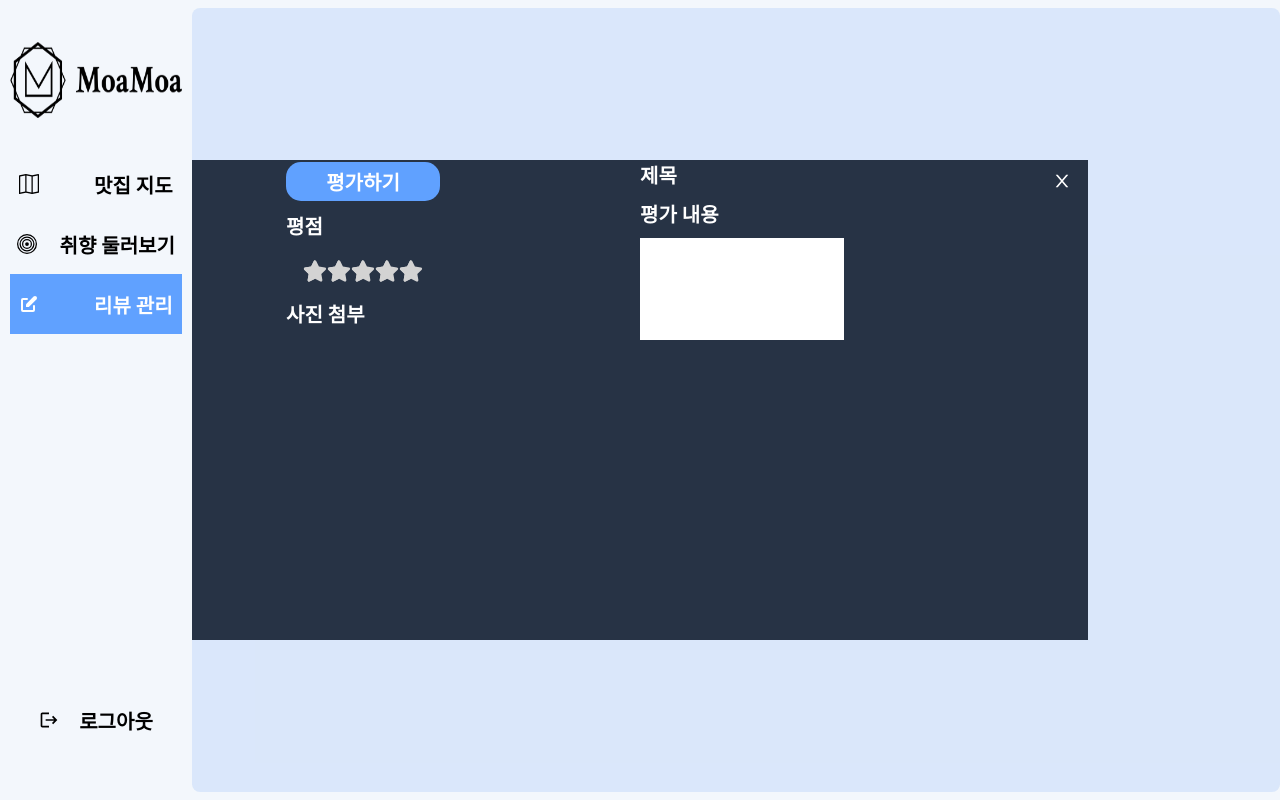
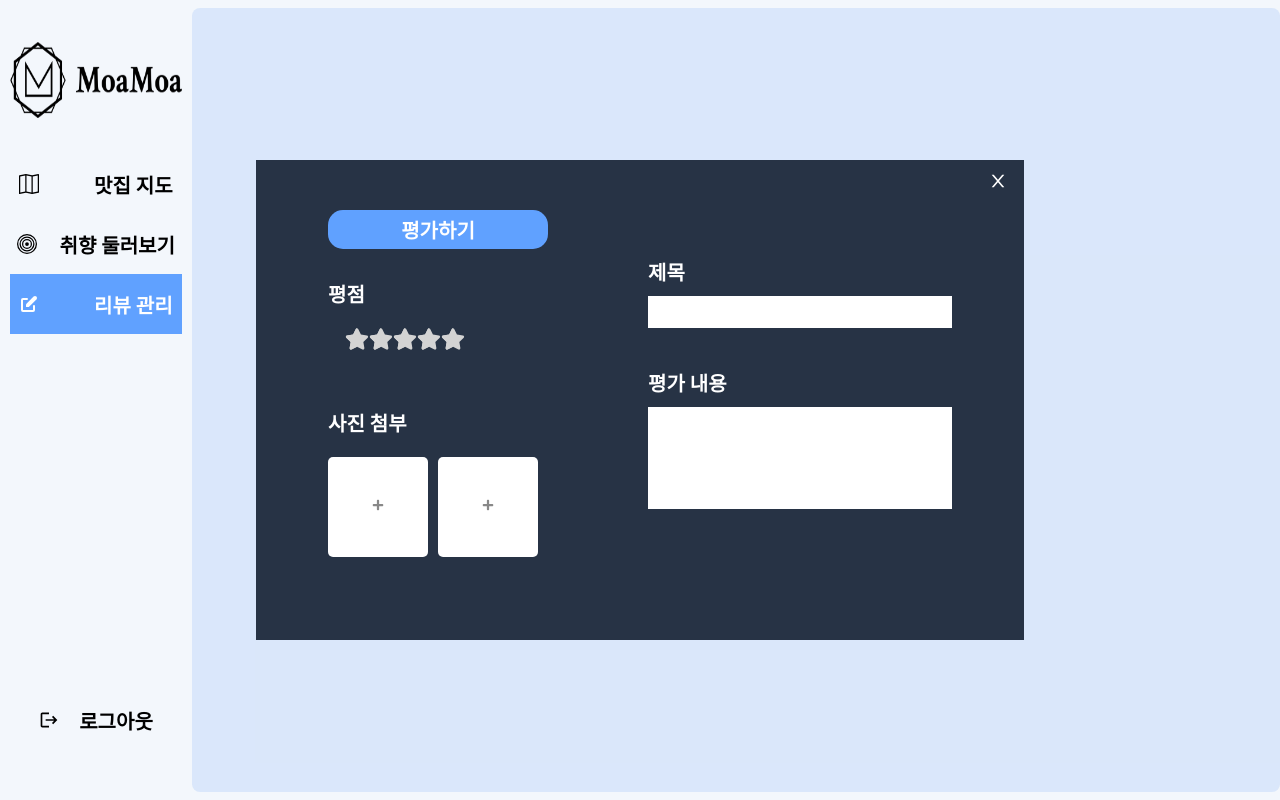
Before and after one commit to hooooooni/moamoa_front, a React (Vite) app: page /App/Myreview in a window 1280 px wide. Both pictures are taken after a click on the button "수정". Built offline with nearby package versions, Linux system fonts and the light colour scheme.

Commit message:
Feat: 평가하기 모달 완성 (사진 업로드 포함)

```diff
--- a/src/Modals/StarModal/StarModal.jsx
+++ b/src/Modals/StarModal/StarModal.jsx
@@ -1,16 +1,47 @@
-import React, { useEffect, useRef } from "react";
-import * as S from "./styled"
+// StarModal.jsx
+import React, { useEffect, useRef, useState } from "react";
+import * as S from "./styled";
 import { AiOutlineClose } from "react-icons/ai";
+import { FaPlus } from "react-icons/fa";
 import StarRating from "../../components/StarRating/StarRating";
-
-
 
 export default function StarModal({ setStarmodalOpen }) {
     const modalRef = useRef();
+    const imgRef = useRef();
+    const [imgFile, setImgFile] = useState(null);
+    const imgRef2 = useRef();
+    const [imgFile2, setImgFile2] = useState(null);
+
 
     const handleClickOutside = (event) => {
         if (modalRef.current && !modalRef.current.contains(event.target)) {
             setStarmodalOpen(false);
+        }
+    };
+
+    const handleImageBoxClick = () => {
+        imgRef.current.click(); // 이미지 업로드 input 클릭
+    };
+
+    const handleImageChange = (event) => {
+        const file = event.target.files[0];
+        if (file) {
+            const reader = new FileReader();
+            reader.readAsDataURL(file);
+            reader.onloadend = () => {
+                setImgFile(reader.result);
+            };
+        }
+    };
+
+    const handleImageChange2 = (event) => {
+        const file = event.target.files[0];
+        if (file) {
+            const reader = new FileReader();
+            reader.readAsDataURL(file);
+            reader.onloadend = () => {
+                setImgFile2(reader.result); // 두 번째 이미지 상태 업데이트
+            };
         }
     };
 
@@ -33,9 +64,47 @@ export default function StarModal({ setStarmodalOpen }) {
                         <S.Star_Left_Title>평점</S.Star_Left_Title>
                         <StarRating />
                         <S.Star_Left_Image_Title>사진 첨부</S.Star_Left_Image_Title>
+                        <S.Star_Left_Images>
+                            <S.Star_Left_Image_Container onClick={handleImageBoxClick}>
+                                {imgFile ? (
+                                    <S.Star_Left_Image_1 src={imgFile} alt="업로드된 이미지" />
+                                ) : (
+                                    <S.Star_Left_Image_Placeholder>
+                                        <FaPlus />
+                                    </S.Star_Left_Image_Placeholder>
+                                )}
+                            </S.Star_Left_Image_Container>
+                            <input
+                                type="file"
+                                accept="image/*"
+                                id="profileImg"
+                                onChange={handleImageChange}
+                                ref={imgRef}
+                                style={{ display: "none" }}
+                            />
+
+                            <S.Star_Left_Image_Container onClick={() => imgRef2.current.click()}>
+                                {imgFile2 ? (
+                                    <S.Star_Left_Image_1 src={imgFile2} alt="업로드된 이미지" />
+                                ) : (
+                                    <S.Star_Left_Image_Placeholder>
+                                        <FaPlus />
+                                    </S.Star_Left_Image_Placeholder>
+                                )}
+                            </S.Star_Left_Image_Container>
+                        </S.Star_Left_Images>
+                        <input
+                            type="file"
+                            accept="image/*"
+                            id="profileImg2"
+                            onChange={handleImageChange2}
+                            ref={imgRef2}
+                            style={{ display: "none" }}
+                        />
                     </S.Star_Left>
                     <S.Star_Right>
                         <S.Star_Right_Title>제목</S.Star_Right_Title>
+                        <S.Star_Right_Title_Input></S.Star_Right_Title_Input>
                         <S.Star_Right_Content>평가 내용</S.Star_Right_Content>
                         <S.Star_Right_Content_Input></S.Star_Right_Content_Input>
                     </S.Star_Right>
--- a/src/Modals/StarModal/styled.jsx
+++ b/src/Modals/StarModal/styled.jsx
@@ -14,13 +14,14 @@ export const Overlay = styled.div`
 
 export const StarContainer = styled.div`
     position: fixed;
-    width: 70%;
+    width: 60%;
     height: 60%;
     background-color: transparent;
     display: flex;
     flex-direction: column;
     align-items: center;
     background-color: #273345;
+    overflow: hidden;
 `;
 
 export const StarModalCloseBtn = styled.button`
@@ -37,8 +38,11 @@ export const StarModalCloseBtn = styled.button`
 export const Star = styled.div`
     display: flex;
     flex-direction: row;
+    position: absolute;
+    justify-content: center;
+    /* z-index: 1100; */
     align-items: center;
-    margin-left: 150px;
+    margin: 50px 0px 0px 0px;
 `;
 
 export const Star_Left = styled.div`
@@ -47,7 +51,7 @@ export const Star_Left = styled.div`
     color: white;
     font-size: 20px;
     font-weight: bold;
-    padding-right: 200px;
+    padding-right: 100px;
 `;
 
 export const Star_Title = styled.div`
@@ -66,14 +70,45 @@ export const Star_Left_Title = styled.div`
     color: white;
     font-size: 20px;
     font-weight: bold;
-    padding: 0px 0px 10px 0px;
+    padding: 20px 0px 10px 0px;
+`;
+
+export const Star_Left_Images = styled.div`
+    display: flex;
+    flex-direction: row;
 `;
 
 export const Star_Left_Image_Title = styled.div`
     color: white;
     font-size: 20px;
     font-weight: bold;
-    padding: 0px 0px 10px 0px;
+    padding: 40px 0px 10px 0px;
+`;
+
+export const Star_Left_Image_1 = styled.img`
+    color: white;
+    width: 50px;
+    height: 50px;
+    padding: 40px 0px 10px 0px;
+`;
+
+export const Star_Left_Image_Container = styled.div`
+    color: white;
+    width: 100px;
+    height: 100px;
+    display: flex;
+    align-items: center;
+    justify-content: center;
+    background-color: #ffffff;
+    cursor: pointer;
+    margin: 10px 10px 0px 0px;
+    border-radius: 5px;
+`;
+
+export const Star_Left_Image_Placeholder = styled.div`
+    color: #888888;
+    font-size: 12px;
+    text-align: center;
 `;
 
 export const Star_Right = styled.div`
@@ -82,7 +117,6 @@ export const Star_Right = styled.div`
     color: white;
     font-size: 20px;
     font-weight: bold;
-    margin-right: 300px;
 `;
 
 export const Star_Right_Title = styled.div`
@@ -92,17 +126,27 @@ export const Star_Right_Title = styled.div`
     padding: 0px 0px 10px 0px;
 `;
 
+export const Star_Right_Title_Input = styled.input`
+    color: black;
+    font-size: 16px;
+    width: 300px;
+    height: 30px;
+    border-style: none;
+    font-family: 'Noto Sans KR';
+    font-weight: Regular;
+`;
+
 export const Star_Right_Content = styled.div`
     color: white;
     font-size: 20px;
     font-weight: bold;
-    padding: 0px 0px 10px 0px;
+    padding: 40px 0px 10px 0px;
 `;
 
 export const Star_Right_Content_Input = styled.input`
     color: black;
     font-size: 16px;
-    width: 200px;
+    width: 300px;
     height: 100px;
     border-style: none;
     font-family: 'Noto Sans KR';
```
